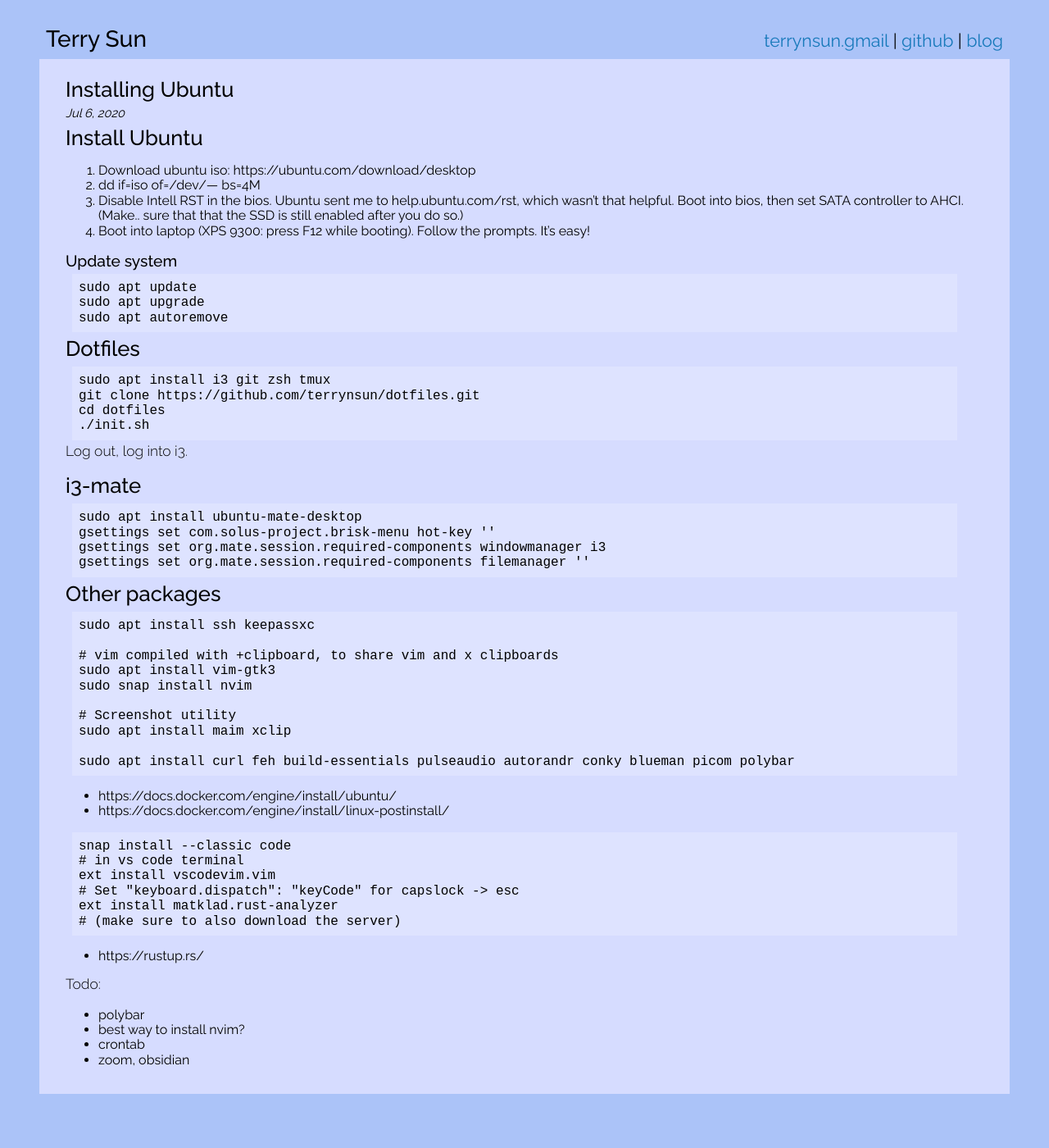
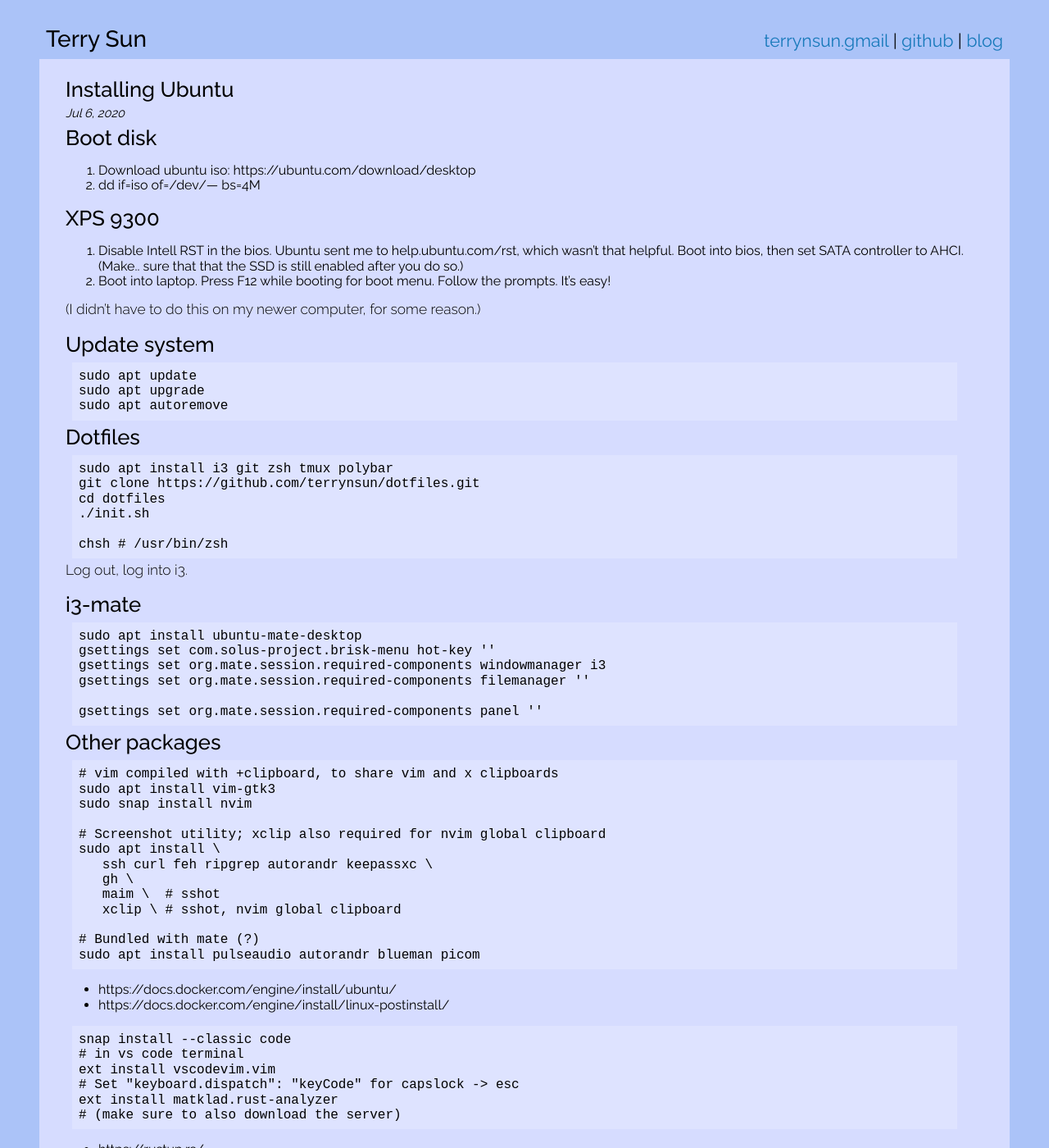
Before and after one commit to terrynsun/terrynsun.github.io, a Jekyll site: the page built from _posts/2020-07-06-ubuntu.md, in a window 1280 px wide and 1400 px high. Shown: the whole window at 82% size. Built offline with Jekyll 4.4.1, drawn with Linux system fonts in a browser that asks for light colours.

Commit message:
Update install guide

````diff
--- a/_posts/2020-07-06-ubuntu.md
+++ b/_posts/2020-07-06-ubuntu.md
@@ -3,17 +3,22 @@ title: "Installing Ubuntu"
 layout: post
 ---
 
-# Install Ubuntu
+# Boot disk
 
 1. Download ubuntu iso: https://ubuntu.com/download/desktop
 2. dd if=iso of=/dev/--- bs=4M
-3. Disable Intell RST in the bios. Ubuntu sent me to help.ubuntu.com/rst, which wasn't that
+
+# XPS 9300
+
+1. Disable Intell RST in the bios. Ubuntu sent me to help.ubuntu.com/rst, which wasn't that
    helpful. Boot into bios, then set SATA controller to AHCI. (Make.. sure that
    that the SSD is still enabled after you do so.)
-4. Boot into laptop (XPS 9300: press F12 while booting). Follow the prompts.
+2. Boot into laptop. Press F12 while booting for boot menu. Follow the prompts.
    It's easy!
 
-## Update system
+(I didn't have to do this on my newer computer, for some reason.)
+
+# Update system
 
 ```
 sudo apt update
@@ -24,10 +29,12 @@ sudo apt autoremove
 # Dotfiles
 
 ```
-sudo apt install i3 git zsh tmux
+sudo apt install i3 git zsh tmux polybar
 git clone https://github.com/terrynsun/dotfiles.git
 cd dotfiles
 ./init.sh
+
+chsh # /usr/bin/zsh
 ```
 
 Log out, log into i3.
@@ -39,21 +46,26 @@ sudo apt install ubuntu-mate-desktop
 gsettings set com.solus-project.brisk-menu hot-key ''
 gsettings set org.mate.session.required-components windowmanager i3
 gsettings set org.mate.session.required-components filemanager ''
+
+gsettings set org.mate.session.required-components panel ''
 ```
 
 # Other packages
 
 ```
-sudo apt install ssh keepassxc
-
 # vim compiled with +clipboard, to share vim and x clipboards
 sudo apt install vim-gtk3
 sudo snap install nvim
 
-# Screenshot utility
-sudo apt install maim xclip
+# Screenshot utility; xclip also required for nvim global clipboard
+sudo apt install \
+   ssh curl feh ripgrep autorandr keepassxc \
+   gh \
+   maim \  # sshot
+   xclip \ # sshot, nvim global clipboard
 
-sudo apt install curl feh build-essentials pulseaudio autorandr conky blueman picom polybar
+# Bundled with mate (?)
+sudo apt install pulseaudio autorandr blueman picom
 ```
 
 * https://docs.docker.com/engine/install/ubuntu/
@@ -71,7 +83,6 @@ ext install matklad.rust-analyzer
 * https://rustup.rs/
 
 Todo:
-- polybar
 - best way to install nvim?
 - crontab
 - zoom, obsidian
````
